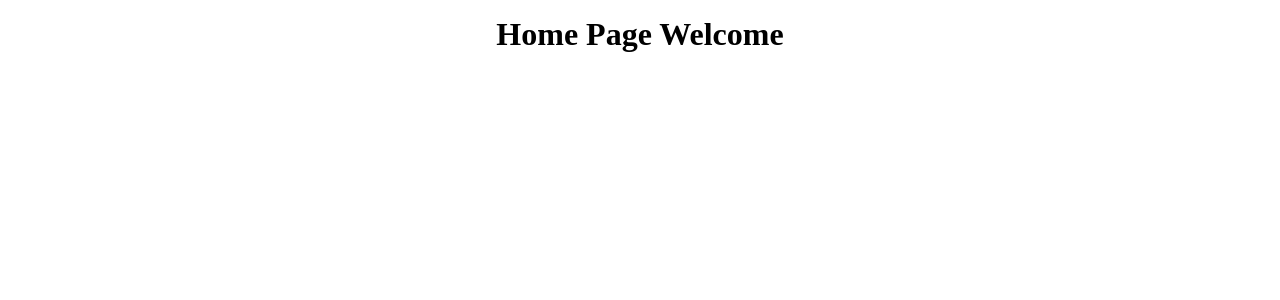
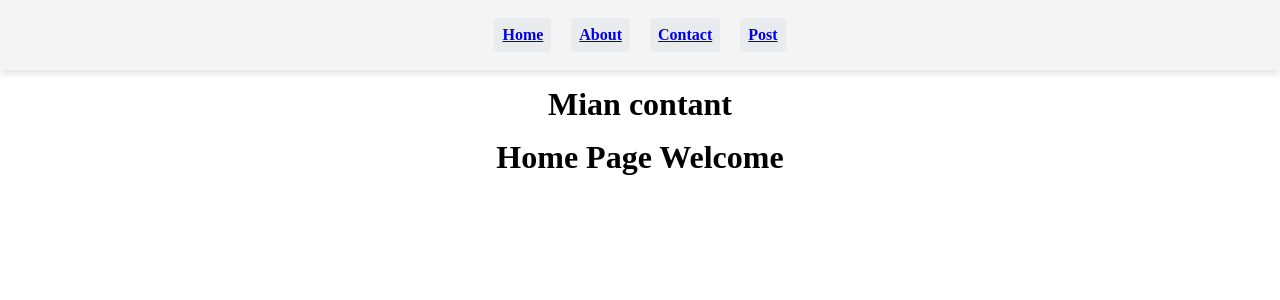
Before and after one commit to Tausifqureshi/React_Revision, a React (Vite) app: page / in a window 1280 px wide. Shown: the top 300 px of the page. Built offline with nearby package versions, Linux system fonts and the light colour scheme.

Commit message:
Router-File

```diff
--- a/src/App.jsx
+++ b/src/App.jsx
@@ -79,6 +79,9 @@ export default function App() {
       {/* <BasicForm /> */}
 
       {/* React-Router-File */}
+
+
+
       <ReactRouter />
     </div>
   );
--- a/src/React Router DOM v6/ReactRouter.jsx
+++ b/src/React Router DOM v6/ReactRouter.jsx
@@ -6,25 +6,31 @@ import {
   RouterProvider,
 } from "react-router-dom"; //React-Router-Dom Import.
 
+
 import { Home, About, Contact, Post, Error } from "./page";
+import NavBarRoot from "./layout/NavBarRoot";
 // Humne "./page/index.js" file me saare components ko export kiya hai. Yahaan, hum destructuring ka use karke unhe import kar rahe hain, jise hum routes me use karenge.
 
 //Create Routers.
 const router = createBrowserRouter(
   createRoutesFromElements(
-    <>
-      {/* Pehli baar jab koi page load hota hai, tab "/" path ki wajah se Home component hi dikhai dega, kyunki "/" root path ko represent karta hai */}
+    <Route path="/" element={<NavBarRoot />}>
+    {/* NavBarRoot component page ke har route me show hoga kyunki yeh parent component hai */}
+
+      {/* Pehli baar jab koi page load hota hai, tab "/" path ki wajah se Home component hi dikhai dega, kyunki "/" root path ko represent karta hai.agar home type karte ho tu home nhi dhake ka click kane pe hi dyke ga */}
       <Route path="/" element={<Home />} />
-      <Route path="/about" element={<About />} />
-      <Route path="/contact" element={<Contact />} />
-      <Route path="/post" element={<Post />} />
+      <Route path="about" element={<About />} />
+      <Route path="contact" element={<Contact />} />
+      <Route path="post" element={<Post />} />
       <Route path="*" element={<Error />} />
       {/* Agar koi path match nahi hota, to Error component dikhai dega. "*" wildcard path ko represent karta hai */}
-    </>
+    </Route>
   )
 );
+
 function ReactRouter() {
   return <RouterProvider router={router} />;
+
 }
 
 export default ReactRouter;
--- a/src/React Router DOM v6/layout/NavBarRoot.jsx
+++ b/src/React Router DOM v6/layout/NavBarRoot.jsx
@@ -1,10 +1,30 @@
-import React from 'react'
-function NavBarRoot() {
-  return (
+import React from "react";
+import styles from "./NavBarRoot.module.css";
+import { Outlet , Link} from "react-router-dom";
+
+function NavBarRoot() { // Yeh NavBarRoot component ko page ke sharee components me dikhana hai.
+return (
     <div>
-        <h1> Nav Bar</h1>
+         <div className={styles.navbarContainer}>
+    <nav>
+      <ul>
+      <li><Link to="/">Home</Link></li>{/* Yeh component ek link create karta hai jo user ko Home page par le jayega. 'to' prop se hum specify karte hain ki user ko kis page par redirect karna hai. */}
+
+        <li><Link to="/about">About</Link></li>
+        <li><Link to="/contact">Contact</Link></li>
+        <li><Link to="/post">Post</Link></li>
+      </ul>
+    </nav>
+
+  </div>
+    <main>
+    <h1>Mian contant</h1>
+  <Outlet /> {/* Yeh component current route ke andar jo bhi child route hoga, uska component yahan render karega yani dikhayega. Iska use nested routes dikhane ke liye hota hai. Note karein ki yeh 'children' prop se alag hai. */}
+</main>
+
     </div>
-  )
+
+  );
 }
 
-export default NavBarRoot
+export default NavBarRoot;
--- /dev/null
+++ b/src/React Router DOM v6/layout/NavBarRoot.module.css
@@ -0,0 +1,42 @@
+.navbarContainer {
+    background-color: #f4f4f4;
+    padding: 10px 20px;
+    box-shadow: 0 4px 6px rgba(0, 0, 0, 0.1);
+  }
+
+  nav {
+    display: flex;
+    justify-content: center;
+    align-items: center;
+  }
+
+  ul {
+    list-style: none;
+    display: flex;
+    gap: 20px;
+    margin: 0;
+    padding: 0;
+  }
+
+  li {
+    font-size: 16px;
+    font-weight: 600;
+    color: #333;
+    transition: color 0.3s, transform 0.3s;
+  }
+
+  li:hover {
+    color: #007bff;
+    transform: scale(1.1);
+  }
+
+  @media (max-width: 600px) {
+    .navbarContainer {
+      padding: 10px;
+    }
+
+    ul {
+      flex-direction: column;
+      gap: 10px;
+    }
+  }
--- a/src/React Router DOM v6/page/About.jsx
+++ b/src/React Router DOM v6/page/About.jsx
@@ -3,7 +3,7 @@ import React from 'react'
 function About() {
   return (
     <div>
-    <h1>About Page Welcome</h1>
+     <h1>About Page Welcome</h1>
     </div>
   )
 }
```
Also changed, not shown: src/React Router DOM v6/page/Home.jsx (+21 -0 lines).
